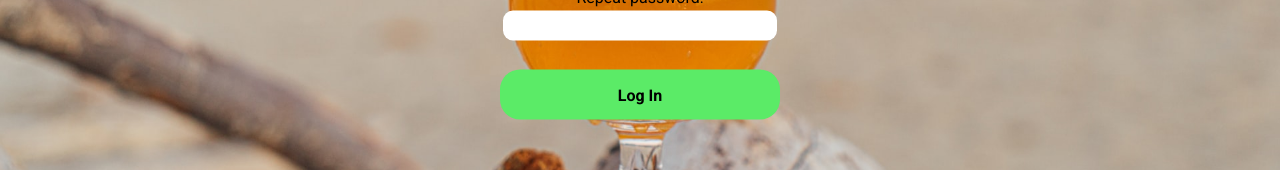
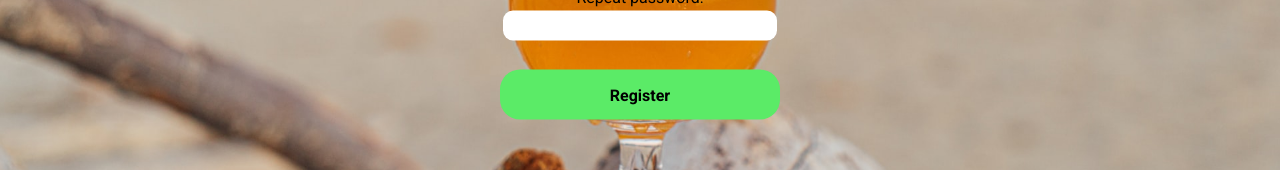
Before and after one commit to Pawello12/Beer-recipes-app, a React (Create React App) app: page /register in a window 1280 px wide. Shown: the part 452-622 px from the top of the page. Built offline with nearby package versions, Linux system fonts and the light colour scheme; a web font is replaced by a local one.

Commit message:
update user state after register new user

```diff
--- a/src/routes/Register/Register.js
+++ b/src/routes/Register/Register.js
@@ -1,9 +1,10 @@
-import React, { useState } from 'react';
+import React, { useState, useContext } from 'react';
 import axios from 'axios';
 import { Redirect } from 'react-router-dom';
 
 import Button from 'components/Button/Button';
 import ErrorMessage from 'components/ErrorMessage/ErrorMessage';
+import LoggedUserContext from 'context/LoggedUserContext';
 
 import {register} from 'routes/Register/Register.module.scss';
 
@@ -19,10 +20,10 @@ const initialInputsValue = {
 const Register = () => {
 
     const [registerInputs, setRegisterInputs] = useState(initialInputsValue)
+    const [errorMessage, setErrorMessage] = useState('');
+    const [redistered, setRegistered] = useState(false);
 
-    const [errorMessage, setErrorMessage] = useState('');
-
-    const [redistered, setRegistered] = useState(false);
+    const UserContext = useContext(LoggedUserContext);
 
     const verifyRegisterForm = () => {
         if (registerInputs.username === '' || registerInputs.password === '' || registerInputs.confirmPassword === '') {
@@ -75,7 +76,11 @@ const Register = () => {
 
                 localStorage.setItem('token', response.data.jwt);
                 localStorage.setItem('username', response.data.user.username);
-
+                UserContext.setUser({
+                    isUserLoggedIn: true,
+                    userName: response.data.user.username,
+                    token: response.data.jwt
+                })
                 setRegistered(true);
 
             })
@@ -108,7 +113,7 @@ const Register = () => {
         <label htmlFor="confirmPassword">Repeat password:</label>
         <input type="password" id="confirmPassword" onChange={inputChangeHandler} value={registerInputs.confirmPassword} />
         <ErrorMessage error={errorMessage} />
-        <Button content="Log In" clickHandler={sendNewUser} type="submit" />
+        <Button content="Register" clickHandler={sendNewUser} type="submit" />
         {redistered ? <Redirect to="/search" /> : null}
     </form>
     )
```
